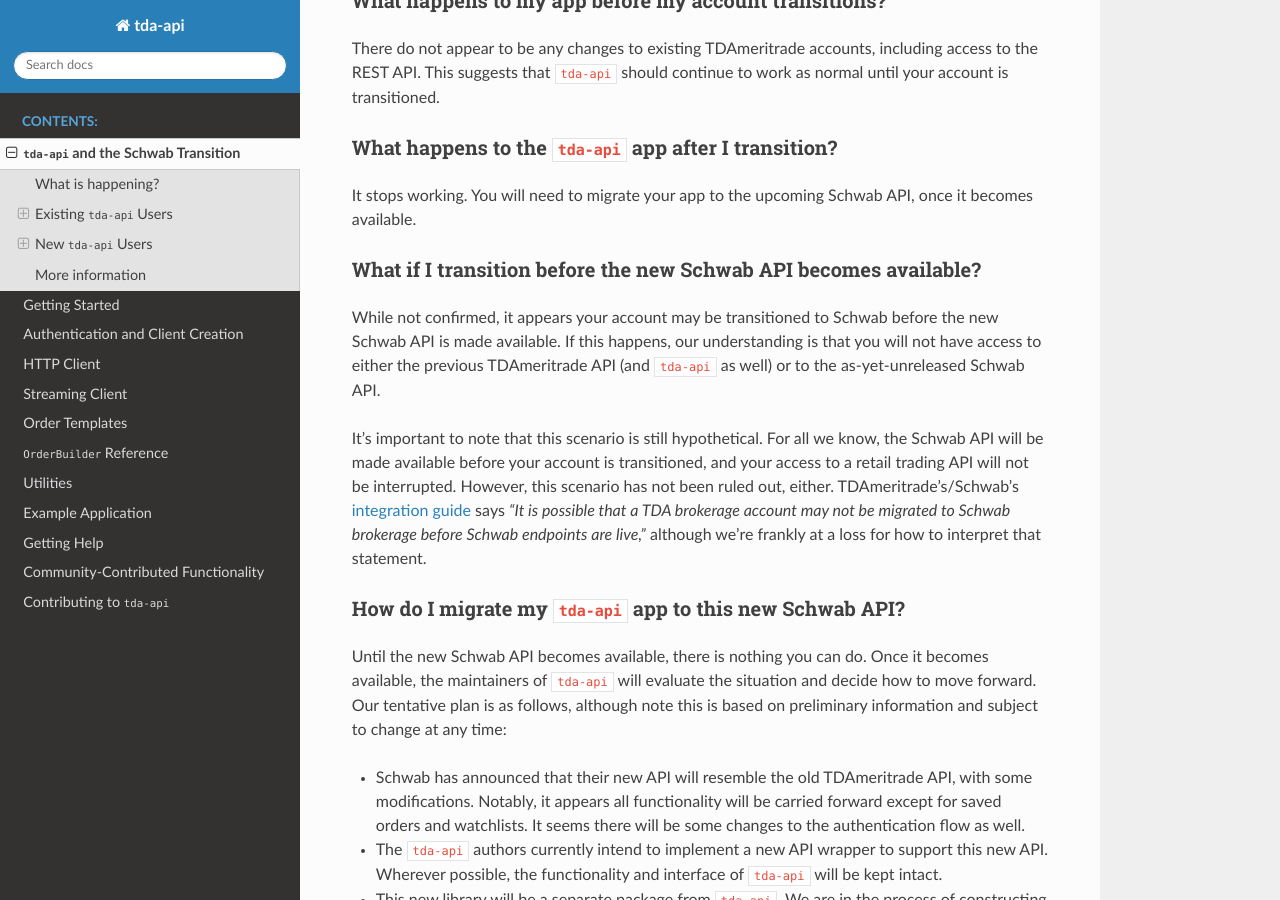
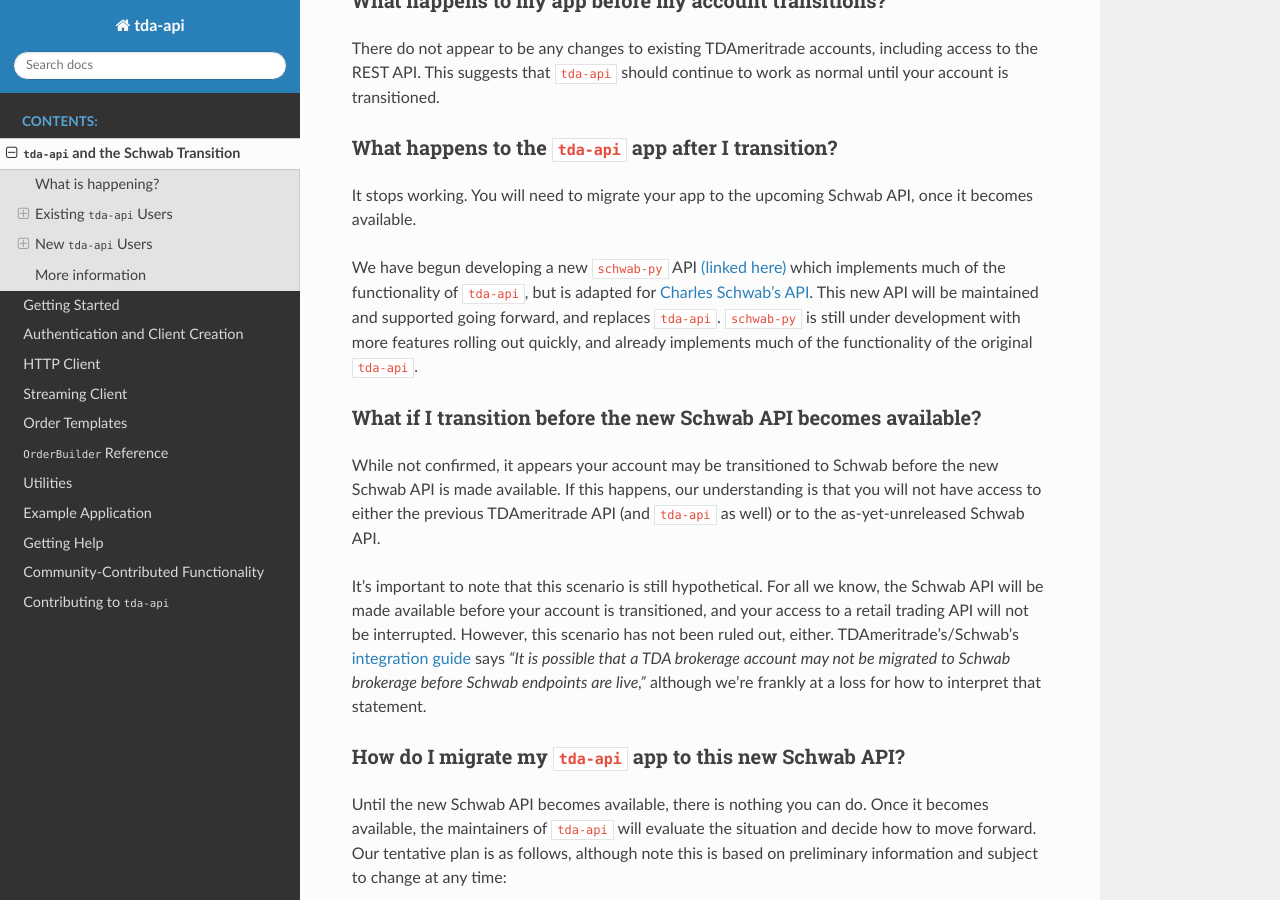
Before and after one commit to alexgolec/tda-api, a Sphinx documentation site: the page built from docs/schwab.rst, in a window 1280 px wide and 900 px high, scrolled down 1210 px. Built offline with Sphinx 7.4.7 and the Read the Docs theme 2.0.0, drawn with Linux system fonts in a browser that asks for light colours.

Commit message:
Updated dead links and added section highlighting new `schwab-py` API.

```diff
--- a/docs/schwab.rst
+++ b/docs/schwab.rst
@@ -41,7 +41,7 @@
 
 * All accounts will be transitioned to Schwab over the course of 2023.
 * Once an account is transitioned to Schwab, it will lose access to the TDAmeritrade REST API. This means all API wrappers will stop working on that account, including ``tda-api``.
-* Schwab has announced their intention to provide an API for retail traders, but no such API has materialized yet. They have also `stated that this API will be largely similar to the existing TDAmeritrade API <https://developer.tdameritrade.com/content/trader-api-schwab-integration-guide>`__, with some modifications. Again, details are forthcoming.
+* Schwab has announced their intention to provide an API for retail traders, but no such API has materialized yet. They have also `stated that this API will be largely similar to the existing TDAmeritrade API <https://developer.tdameritrade.com/content/trader-api-schwab-integration-guide-june-2023-update>`__, with some modifications. Again, details are forthcoming.
 
 
 +++++++++++++++++++++++++++++++++++++
@@ -80,6 +80,13 @@
 It stops working. You will need to migrate your app to the upcoming Schwab API,
 once it becomes available.
 
+We have begun developing a new ``schwab-py`` API `(linked here) <https://github.com/alexgolec/schwab-py>`__
+which implements much of the functionality of ``tda-api``, but is adapted
+for `Charles Schwab's API <https://developer.schwab.com/>`__.  This new API
+will be maintained and supported going forward, and replaces ``tda-api``.
+``schwab-py`` is still under development with more features rolling out
+quickly, and already implements much of the functionality of the original
+``tda-api``.
 
 +++++++++++++++++++++++++++++++++++++++++++++++++++++++++++++++++
 What if I transition before the new Schwab API becomes available?
@@ -95,7 +102,7 @@
 and your access to a retail trading API will not be interrupted. However, this
 scenario has not been ruled out, either. TDAmeritrade's/Schwab's `integration
 guide
-<https://developer.tdameritrade.com/content/trader-api-schwab-integration-guide>`__
+<https://developer.tdameritrade.com/content/trader-api-schwab-integration-guide-june-2023-update>`__
 says *"It is possible that a TDA brokerage account may not be migrated to Schwab
 brokerage before Schwab endpoints are live,"* although we're frankly at a loss
 for how to interpret that statement.
@@ -117,7 +124,7 @@
 * TDAmeritrade/Schwab has also confirmed that you will need to register a new
   application, i.e. receive a new API key. Schwab has announced this will happen
   in `"early 2023."
-  <https://developer.tdameritrade.com/content/trader-api-schwab-integration-guide>`__
+  <https://developer.tdameritrade.com/content/trader-api-schwab-integration-guide-june-2023-update>`__
 
 
 ---------------------
@@ -166,4 +173,4 @@
 
 * `TDAmeritrade Transition Overview <https://welcome.schwab.com/?aff=WKV>`__ at Charles Schwab
 * `TDAmeritrade & Charles Schwab: What to Know <https://www.tdameritrade.com/why-td-ameritrade/td-ameritrade-charles-schwab.html>`__ at TDAmeritrade
-* `Trader API Schwab Integration Guide <https://developer.tdameritrade.com/content/trader-api-schwab-integration-guide>`__ at TDAmeritrade's developer portal
+* `Trader API Schwab Integration Guide <https://developer.tdameritrade.com/content/trader-api-schwab-integration-guide-june-2023-update>`__ at TDAmeritrade's developer portal
```
